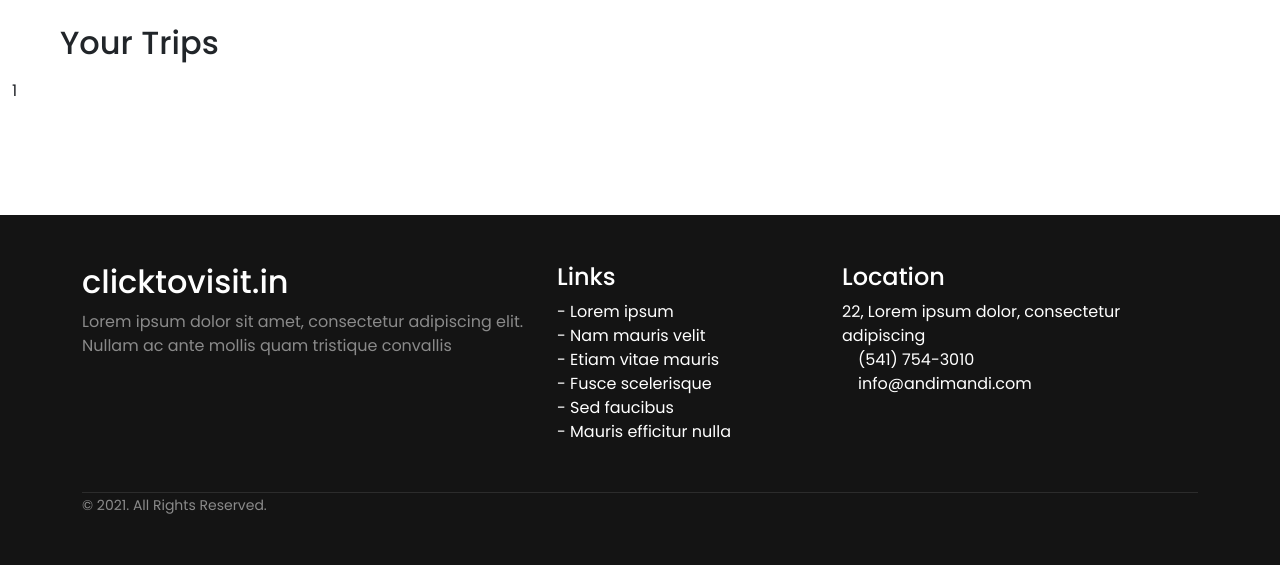
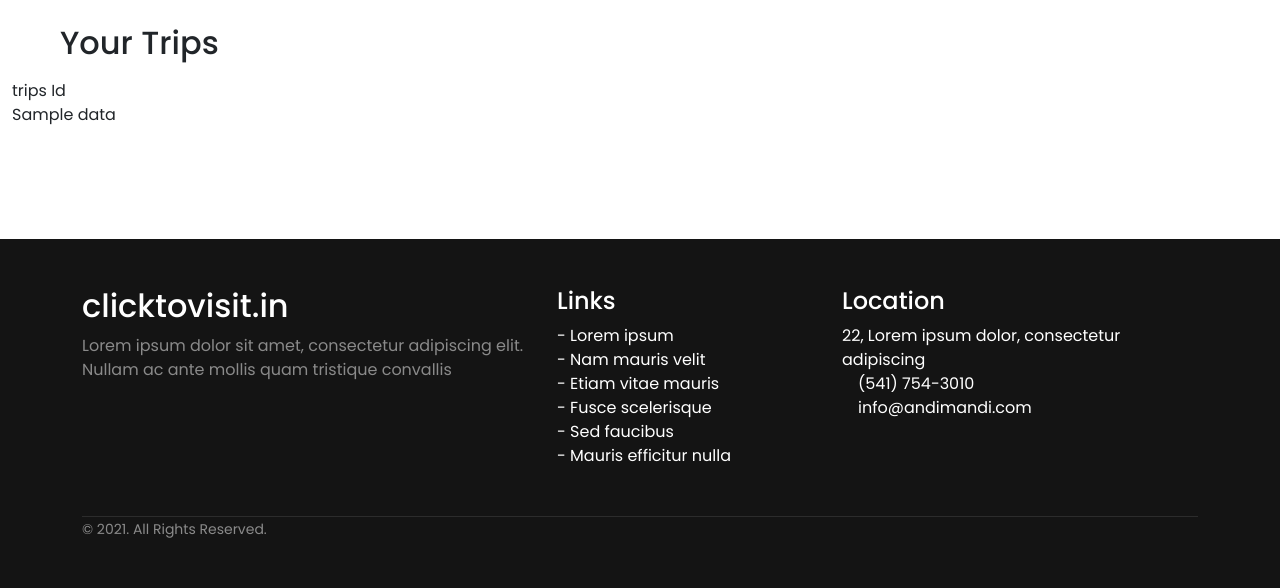
Before and after one commit to click959/AK, a Django app: template template/trips.html in a window 1280 px wide. Shown: the part 103-691 px from the top of the page. Run offline with Django 3.2, Linux system fonts and the light colour scheme; the template is opened without the code that fills it: most values are stand-ins (such as "Sample title", 1, 10 or a date in 2020); some libraries are stand-ins or nearby versions.

Commit message:
trip page

```diff
--- a/template/trips.html
+++ b/template/trips.html
@@ -169,7 +169,8 @@
 
       {% else %}
             {% for data in trips %}
-                <p>{{data.OrderId}}</p>
+                trips Id
+                <p>{{ data  }}</p>
             {% endfor %}
       {% endif %}
     </div>
```
